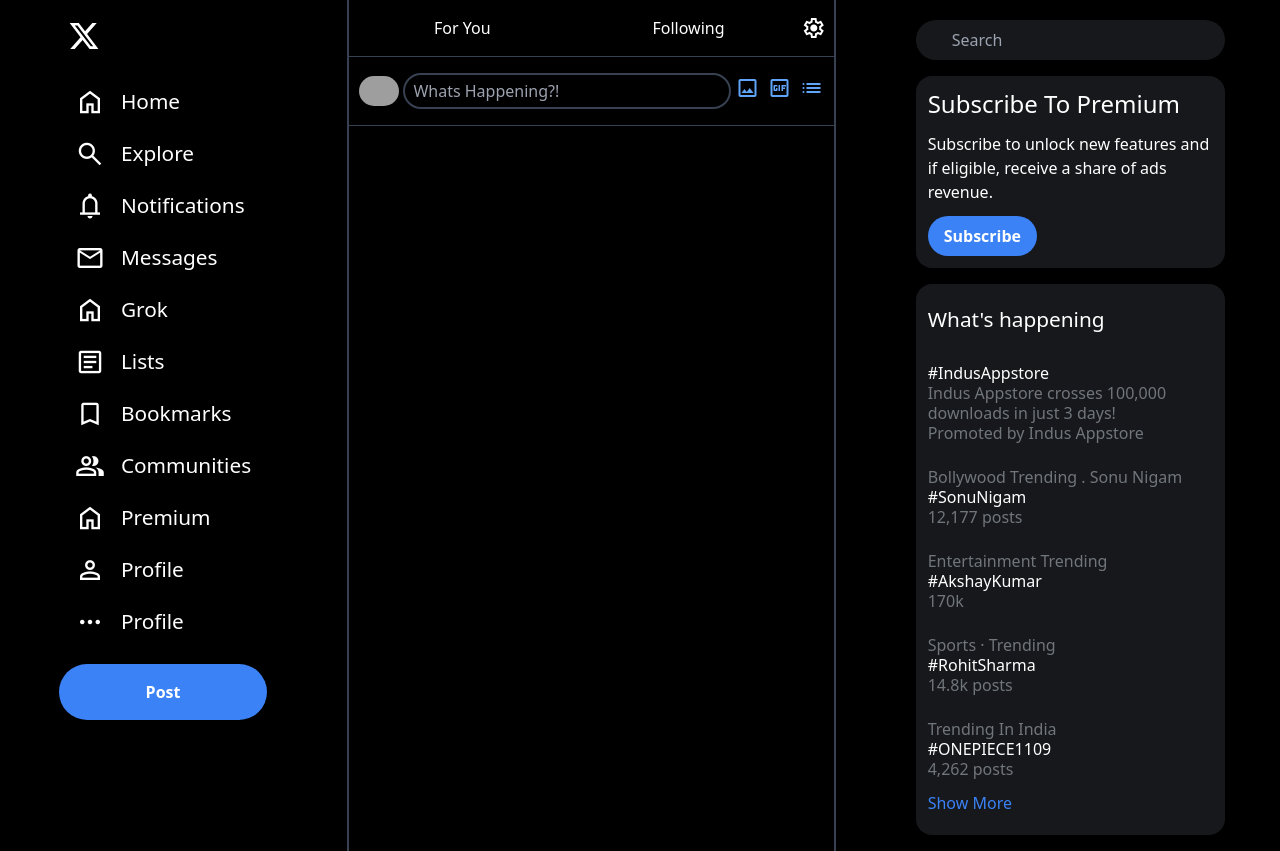
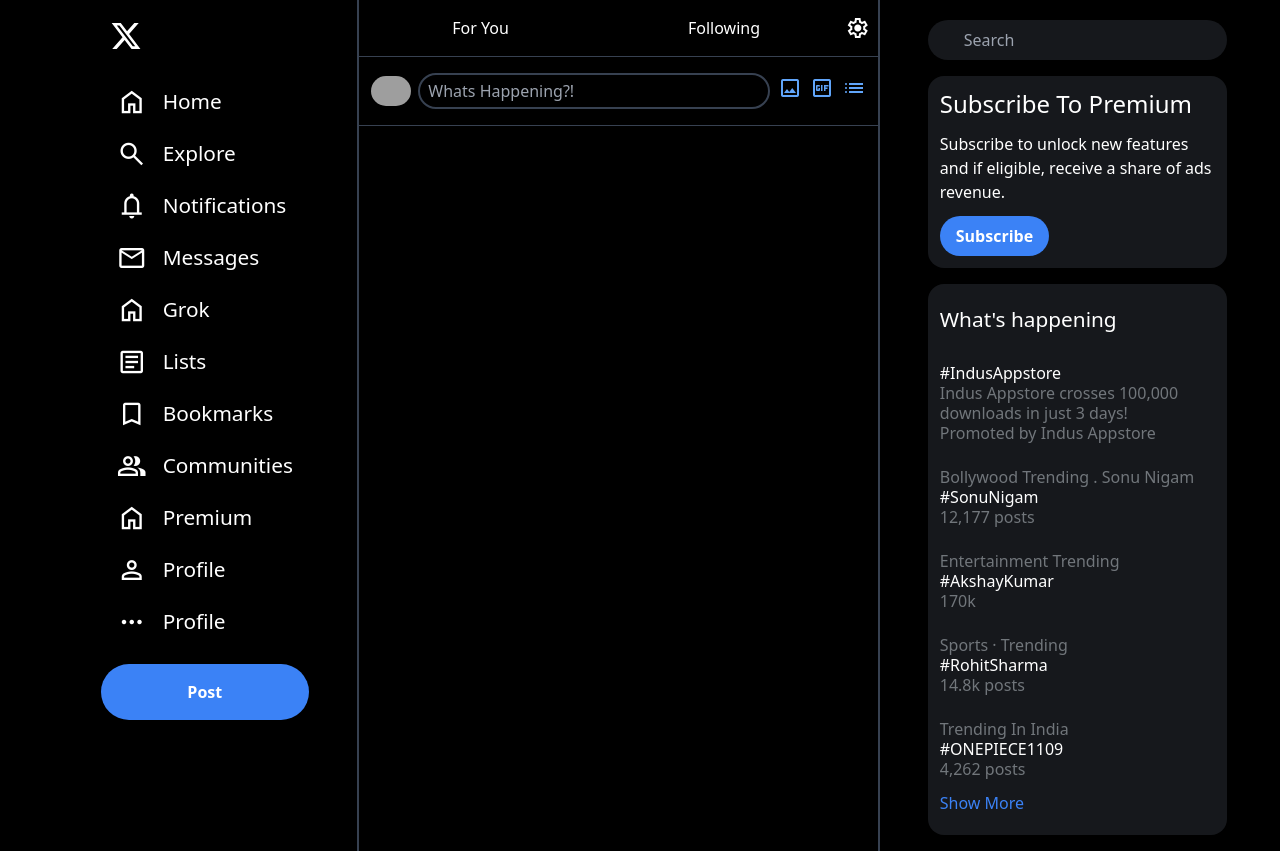
Before and after one commit to omkumarjha/Twitter-Clone-Tailwind-Css, a website built with Vite: page index.html in a window 1280 px wide. Built offline with nearby package versions, Linux system fonts and the light colour scheme; grey boxes are pictures that could not be loaded.

Commit message:
Fixed margin and width issues in the website

```diff
--- a/index.html
+++ b/index.html
@@ -18,7 +18,7 @@
 <body class="bg-black text-white">
     <div class="container mx-auto flex">
 
-        <div class="first w-[75%] flex flex-col items-end pr-20 pt-5">
+        <div class="first w-[75%] flex flex-col items-end pr-12 pt-5">
            <nav>
                 <div class="logo invert mb-6 cursor-pointer pl-[9px]">
                     <svg viewBox="0 0 24 24" aria-hidden="true" class="w-8 r-4qtqp9 r-yyyyoo r-dnmrzs r-bnwqim r-1plcrui r-lrvibr r-lrsllp r-1nao33i r-16y2uox r-8kz0gk"><g><path d="M18.244 2.25h3.308l-7.227 8.26 8.502 11.24H16.17l-5.214-6.817L4.99 21.75H1.68l7.73-8.835L1.254 2.25H8.08l4.713 6.231zm-1.161 17.52h1.833L7.084 4.126H5.117z"></path></g></svg>
@@ -44,7 +44,7 @@
 
         </div>
 
-        <div class="second w-[125%] border-x-2 border-gray-700">
+        <div class="second w-[120%] border-x-2 border-gray-700">
 
             <div class="top h-14 flex">
                 <div class="left flex justify-center w-full hover:bg-twitterbg cursor-pointer items-center font-medium">For You</div>
@@ -91,7 +91,7 @@
 
         </div>
 
-        <div class="third w-full pl-20 pt-5">
+        <div class="third w-[85%] pl-12 pt-5">
 
             <div class="search w-[85%] font-light">
                 <input type="search" class="bg-twitterbg rounded-full px-9 py-2 font-medium outline-none  focus:outline-blue-600 w-full" placeholder="Search">
```
